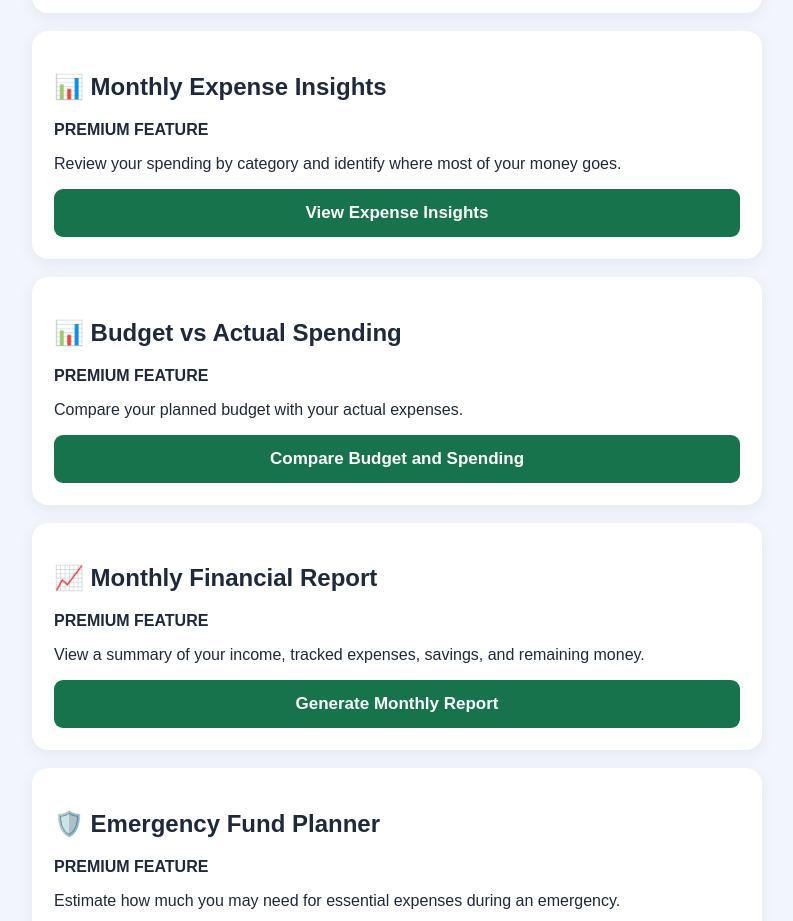
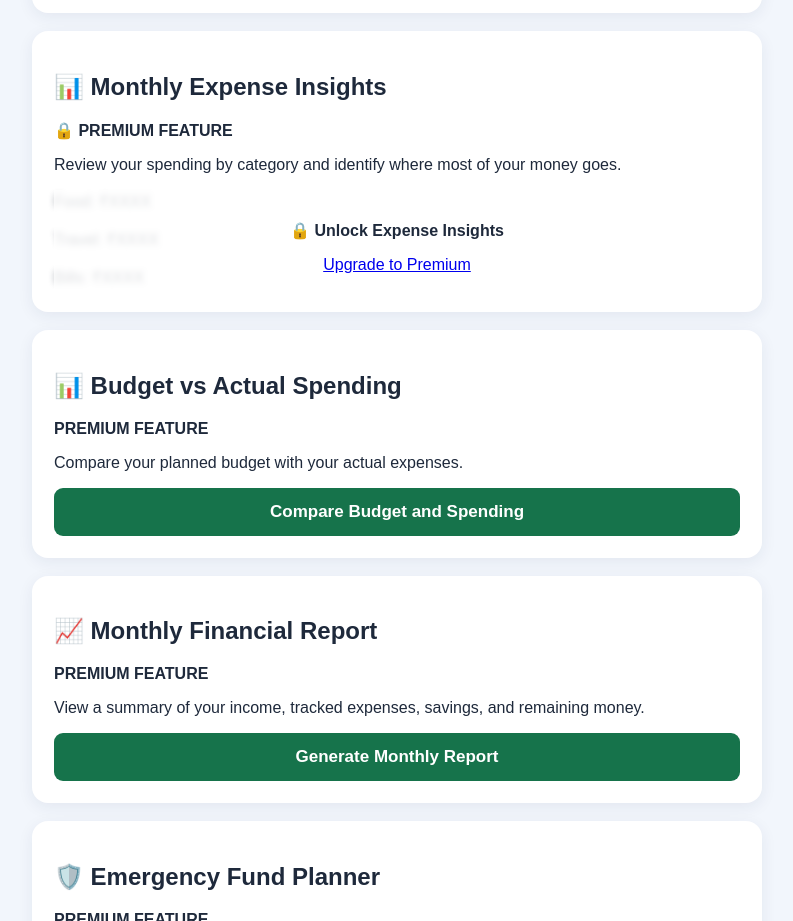
Before and after one commit to Parth11511/SalarySmart, a plain HTML site: page index.html in a window 1280 px wide. Shown: the part 3891-4812 px from the top of the page, without its empty margins (243-1036 px from the left). Drawn offline with Linux system fonts and the light colour scheme.

Commit message:
Update index.html

```diff
--- a/index.html
+++ b/index.html
@@ -234,16 +234,24 @@
 </section>
 
 
+
 <section class="card" id="premium-expense-insights">
   <h2>📊 Monthly Expense Insights</h2>
-  <p><strong>PREMIUM FEATURE</strong></p>
+  <p><strong>🔒 PREMIUM FEATURE</strong></p>
   <p>Review your spending by category and identify where most of your money goes.</p>
 
-  <button type="button" onclick="showExpenseInsights()">
-    View Expense Insights
-  </button>
+  <div style="position: relative; min-height: 100px;">
+    <div style="filter: blur(3px); opacity: 0.6; pointer-events: none;">
+      <p>Food: ₹XXXX</p>
+      <p>Travel: ₹XXXX</p>
+      <p>Bills: ₹XXXX</p>
+    </div>
 
-  <div id="expenseInsightsResult" aria-live="polite"></div>
+    <div style="position: absolute; inset: 0; display: flex; flex-direction: column; align-items: center; justify-content: center; background: rgba(255,255,255,0.75);">
+      <p><strong>🔒 Unlock Expense Insights</strong></p>
+      <a href="premium.html">Upgrade to Premium</a>
+    </div>
+  </div>
 </section>
 
 <section class="card" id="budget-vs-actual">
```
